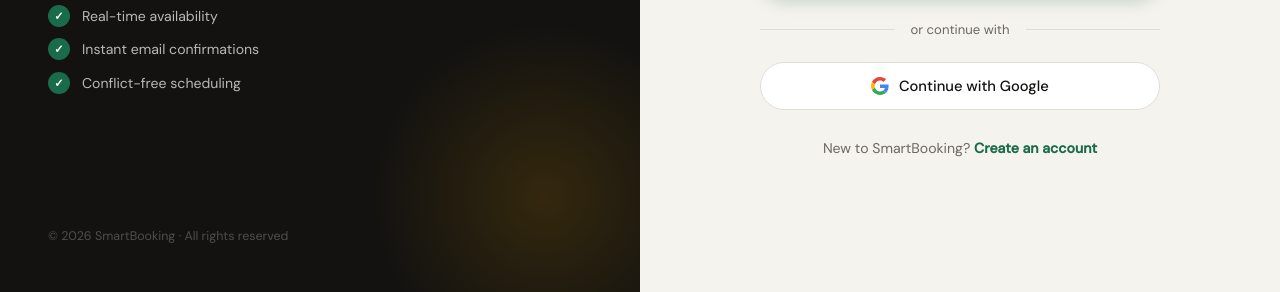
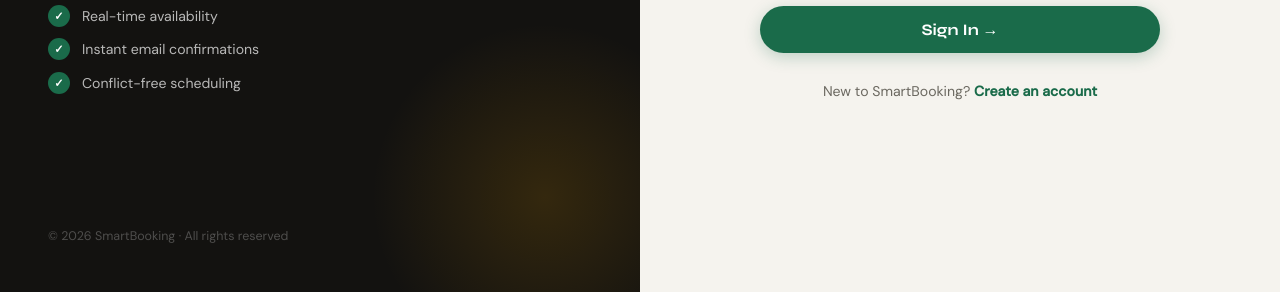
Before and after one commit to abdelrahman22wanas/Smart-Booking-System, a plain HTML site: page login.html in a window 1280 px wide. Shown: the part 508-800 px from the top of the page. Drawn offline with Linux system fonts and the light colour scheme.

Commit message:
Remove Google auth from frontend

```diff
--- a/assets/js/script.js
+++ b/assets/js/script.js
@@ -1,4 +1,8 @@
 document.addEventListener('DOMContentLoaded', () => {
+  setupSlotButtons();
+});
+
+function setupSlotButtons() {
   const slotButtons = document.querySelectorAll('.slot');
 
   slotButtons.forEach((slotButton) => {
@@ -6,4 +10,4 @@ document.addEventListener('DOMContentLoaded', () => {
       slotButton.classList.toggle('active');
     });
   });
-});
+}
--- a/login.html
+++ b/login.html
@@ -155,15 +155,6 @@
     .divider::before, .divider::after {
       content: ''; flex: 1; height: 1px; background: var(--border);
     }
-    .btn-google {
-      width: 100%; padding: .8rem;
-      background: var(--surface); color: var(--ink);
-      border: 1.5px solid var(--border); border-radius: 99px; cursor: pointer;
-      font-family: 'DM Sans', sans-serif; font-size: .92rem; font-weight: 500;
-      display: flex; align-items: center; justify-content: center; gap: .6rem;
-      transition: border-color .2s, box-shadow .2s;
-    }
-    .btn-google:hover { border-color: var(--accent); box-shadow: 0 2px 12px rgba(0,0,0,.07); }
     .register-link {
       text-align: center; margin-top: 1.8rem;
       font-size: .88rem; color: var(--ink-muted);
@@ -231,18 +222,12 @@
 
     <button class="btn-submit">Sign In →</button>
 
-    <div class="divider">or continue with</div>
-
-    <button class="btn-google">
-      <svg width="18" height="18" viewBox="0 0 48 48"><path fill="#EA4335" d="M24 9.5c3.54 0 6.71 1.22 9.21 3.6l6.85-6.85C35.9 2.38 30.47 0 24 0 14.62 0 6.51 5.38 2.56 13.22l7.98 6.19C12.43 13.72 17.74 9.5 24 9.5z"/><path fill="#4285F4" d="M46.98 24.55c0-1.57-.15-3.09-.38-4.55H24v9.02h12.94c-.58 2.96-2.26 5.48-4.78 7.18l7.73 6c4.51-4.18 7.09-10.36 7.09-17.65z"/><path fill="#FBBC05" d="M10.53 28.59c-.48-1.45-.76-2.99-.76-4.59s.27-3.14.76-4.59l-7.98-6.19C.92 16.46 0 20.12 0 24c0 3.88.92 7.54 2.56 10.78l7.97-6.19z"/><path fill="#34A853" d="M24 48c6.48 0 11.93-2.13 15.89-5.81l-7.73-6c-2.18 1.48-4.97 2.31-8.16 2.31-6.26 0-11.57-4.22-13.47-9.91l-7.98 6.19C6.51 42.62 14.62 48 24 48z"/></svg>
-      Continue with Google
-    </button>
-
     <div class="register-link">
       New to SmartBooking? <a href="register.html">Create an account</a>
     </div>
   </div>
 </div>
 
+  <script src="assets/js/script.js"></script>
 </body>
 </html>
```
Also changed, not shown: register.html (+1 -17 lines).
